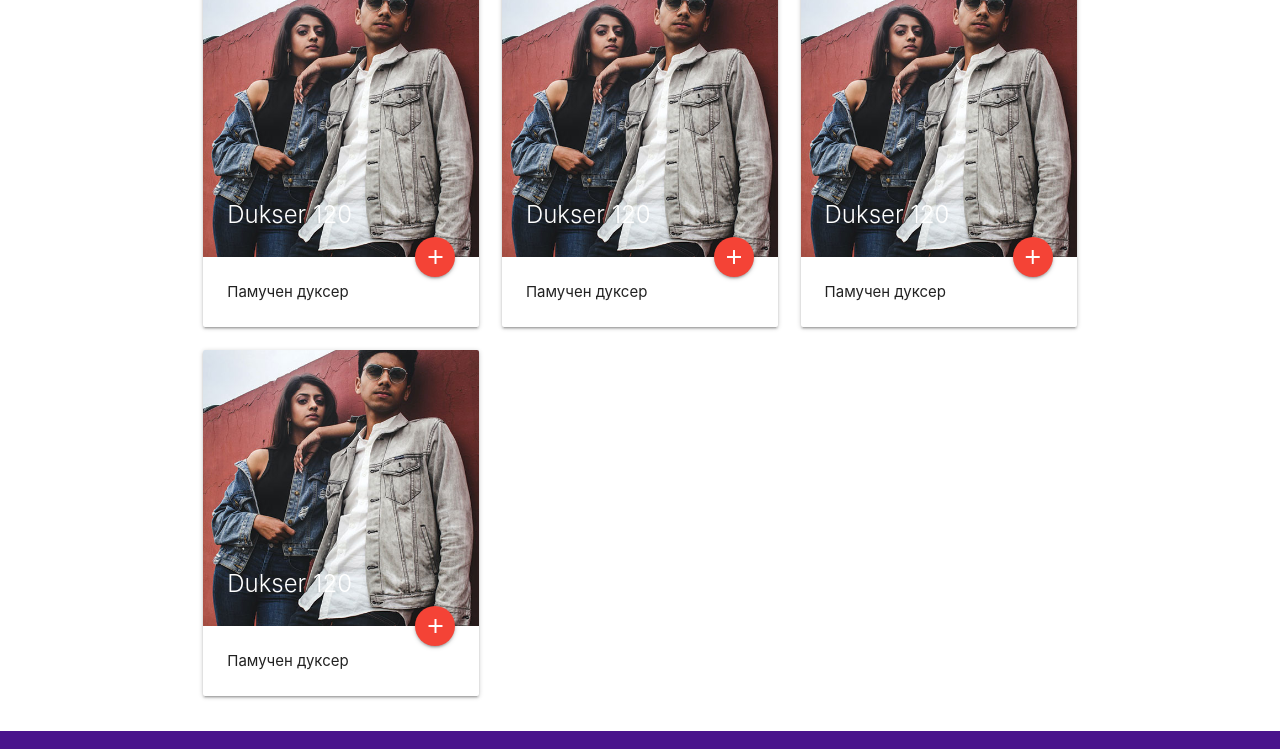
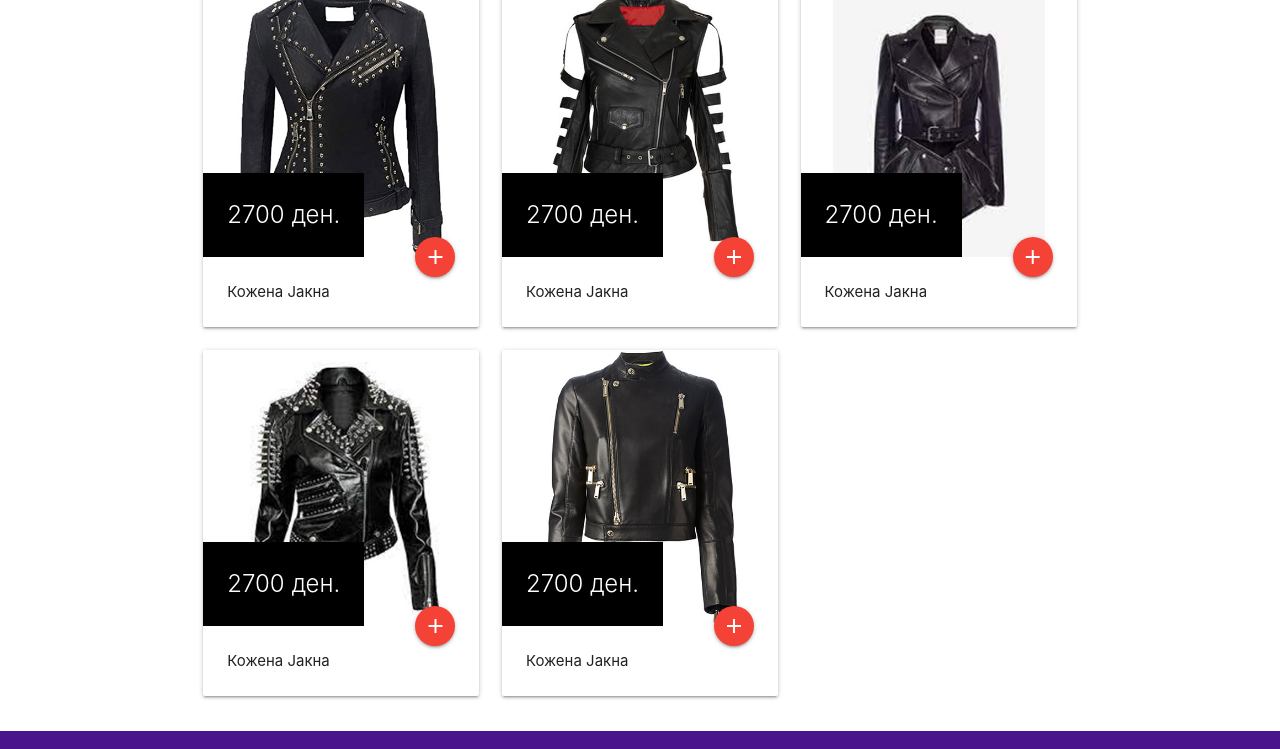
Before and after one commit to d3sreveR/shop-project, a plain HTML site: page Palta/palta.html in a window 1280 px wide. Shown: the part 91-840 px from the top of the page. Drawn offline with nearby package versions, Linux system fonts and the light colour scheme.

Commit message:
updated jackets

```diff
--- a/Palta/palta.js
+++ b/Palta/palta.js
@@ -14,7 +14,7 @@ function Palto (cardImage, cardTitle, cardContent) {
       <div class="card">
         <div class="card-image">
           <img src="${cardImage}">
-          <span class="card-title">${cardTitle}</span>
+          <span class="card-title" style="background-color: black;">${cardTitle}</span>
           <a class="btn-floating halfway-fab waves-effect waves-light red"><i class="material-icons">add</i></a>
         </div>
         <div class="card-content">
@@ -26,7 +26,8 @@ function Palto (cardImage, cardTitle, cardContent) {
 
 }
 
-new Palto ("/./palta_thumbnail.jpg", "Dukser 120", "Памучен дуксер");
-new Palto ("/./palta_thumbnail.jpg", "Dukser 120", "Памучен дуксер");
-new Palto ("/./palta_thumbnail.jpg", "Dukser 120", "Памучен дуксер");
-new Palto ("/./palta_thumbnail.jpg", "Dukser 120", "Памучен дуксер");
+new Palto ("/./images/Jakni/jakna1.jpg", "2700 ден.", "Кожена Јакна");
+new Palto ("/./images/Jakni/jakna2.jpg", "2700 ден.", "Кожена Јакна");
+new Palto ("/./images/Jakni/jakna3.jpg", "2700 ден.", "Кожена Јакна");
+new Palto ("/./images/Jakni/jakna4.jpg", "2700 ден.", "Кожена Јакна");
+new Palto ("/./images/Jakni/jakna5.jpg", "2700 ден.", "Кожена Јакна");
```
Also changed, not shown: store.html (+14 -14 lines), images/Jakni/jakna1.jpg (added), images/Jakni/jakna2.jpg (added), images/Jakni/jakna3.jpg (added), images/Jakni/jakna4.jpg (added), images/Jakni/jakna5.jpg (added).
